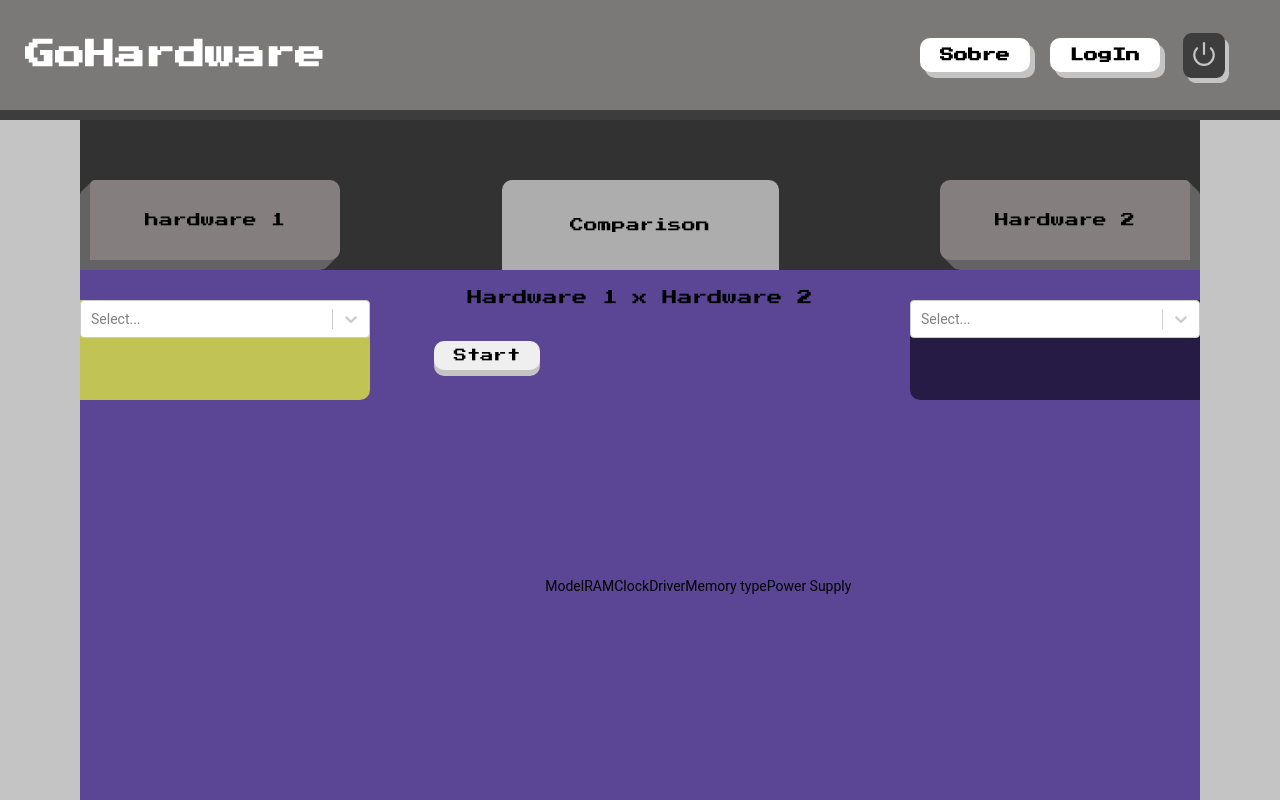
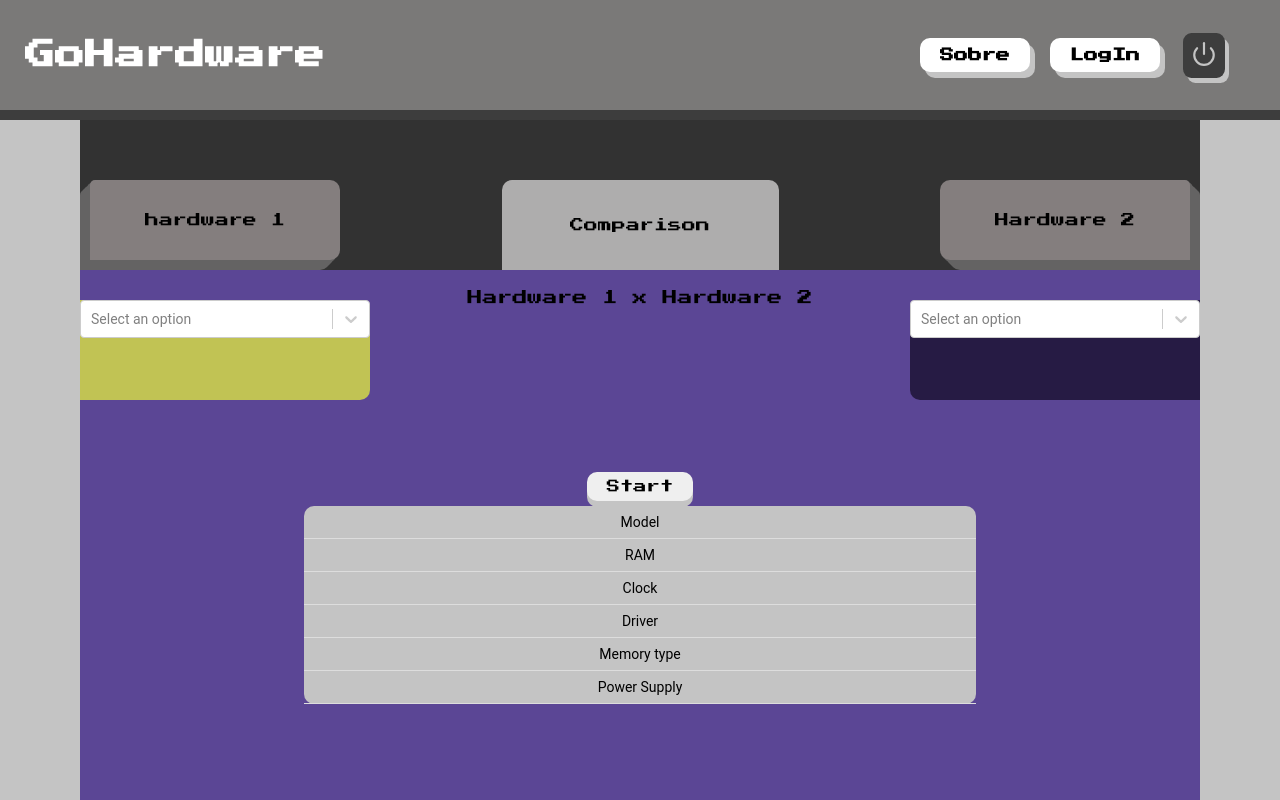
Before and after one commit to LucasVillarim/GoHardware-old, a React (Create React App) app in the folder frontend/: page / in a window 1280 px wide. Shown: the top 800 px of the page. Built offline with nearby package versions, Linux system fonts and the light colour scheme.

Commit message:
Select Progress

```diff
--- a/frontend/src/Pages/Home/index.js
+++ b/frontend/src/Pages/Home/index.js
@@ -5,20 +5,26 @@ import './style.css';
 
 export default function Home() {
 
-    const [ selectedLeft, setSelectLeft ] = useState('');
+    const [ selectedLeft, setSelectedLeft ] = useState({});
+    const [ selectedRight, setSelectedRight ] = useState({});
+    const value1 = selectedLeft.value;
+    const value2 = selectedRight.value;
+
 
     const optionsLeft = [
+        {value: "", label: "None"},
         {value: "GTX 1060 6gb", label: "GTX 1060 6gb"},
         {value: "GTX 1070 8gb", label: "GTX 1070 8gb"},
         {value: "GTX 1080 12gb", label: "GTX 1080 12gb"}
-    ]
+    ];
 
     const optionsRight = [
+        {value: "", label: "None"},
         {value: "GTX 1060 6gb", label: "GTX 1060 6gb"},
         {value: "GTX 1070 8gb", label: "GTX 1070 8gb"},
         {value: "GTX 1080 12gb", label: "GTX 1080 12gb"},
         {value: "AMD Radeon VEGA", label: "AMD Radeon VEGA"}
-    ]
+    ];
 
     return(
         <div className = "wrapper">
@@ -28,10 +34,11 @@ export default function Home() {
                     <label>Hardware 1 x Hardware 2</label>
                     <button className = "start">Start</button>
 
+                    <table className = "table">
                         <tr>
-                        <td>{selectedLeft}</td>
+                            <td>{value1}</td>
                             <td>Model</td>
-                        <td></td>
+                            <td>{value2}</td>
                         </tr>
                         <tr>
                             <td></td>
@@ -53,11 +60,13 @@ export default function Home() {
                             <td>Memory type</td>
                             <td></td>
                         </tr>
-                    <tr>
+                        <tr className = "last-tr">
                             <td></td>
                             <td>Power Supply</td>
                             <td></td>
                         </tr>
+                    </table>
+
                 </div>
 
                 <div className = "small-board">
@@ -69,7 +78,8 @@ export default function Home() {
                 </div>
                 <div className = "input-background-left">
                     <Select options = {optionsLeft}
-                    onChange = {(e) => { setSelectLeft( e.target.value )}}
+                    onChange = {setSelectedLeft}
+                    placeholder = "Select an option"
                     />
                 </div>
 
@@ -78,6 +88,9 @@ export default function Home() {
                 </div>
                 <div className = "input-background-right">
                     <Select options = {optionsRight}
+                    onChange = {setSelectedRight}
+                    placeholder = "Select an option"
+
                 />
                 </div>
 
--- a/frontend/src/Pages/Home/style.css
+++ b/frontend/src/Pages/Home/style.css
@@ -3,6 +3,7 @@
 .container div.main-board {
     background-color: #5B4695;
     display: flex;
+    flex-direction: column;
     align-items: center;
     justify-content: center;
     margin: auto;
@@ -39,7 +40,6 @@
 .container div.main-board button.start {
     font-family: 'Press Start 2P', cursive;
     padding: 8px 20px;
-    position: relative;
     top: -230px;
     border: 0;
     box-shadow: 0 6px #c4c4c4;
@@ -152,3 +152,30 @@ Left-side selector styles -------------
     width: 270px;
     height: 25px;
 }
+
+/*
+    Table style.
+*/
+
+.container table {
+    background-color: #C4C4C4;
+    table-layout: fixed;
+    text-align: center;
+    justify-content: center;
+    border-collapse: collapse;
+    width: 60%;
+    border-radius: 10px;
+}
+
+.container tr td{
+    padding: 8px;
+    border-bottom: 1px solid #ddd;
+}
+
+.container tr:hover {
+    background-color: #7A7978;
+}
+
+.container tr td.last-tr {
+    border-bottom: 0;
+}
--- a/frontend/src/Pages/Login/index.js
+++ b/frontend/src/Pages/Login/index.js
@@ -28,6 +28,7 @@ export default function Login() {
             alert('Falha no login tente novamente.');
         }
     }
+
 
     return(
         <div className = "container">
```
Lines whose indentation alone changed are shown as unchanged.
